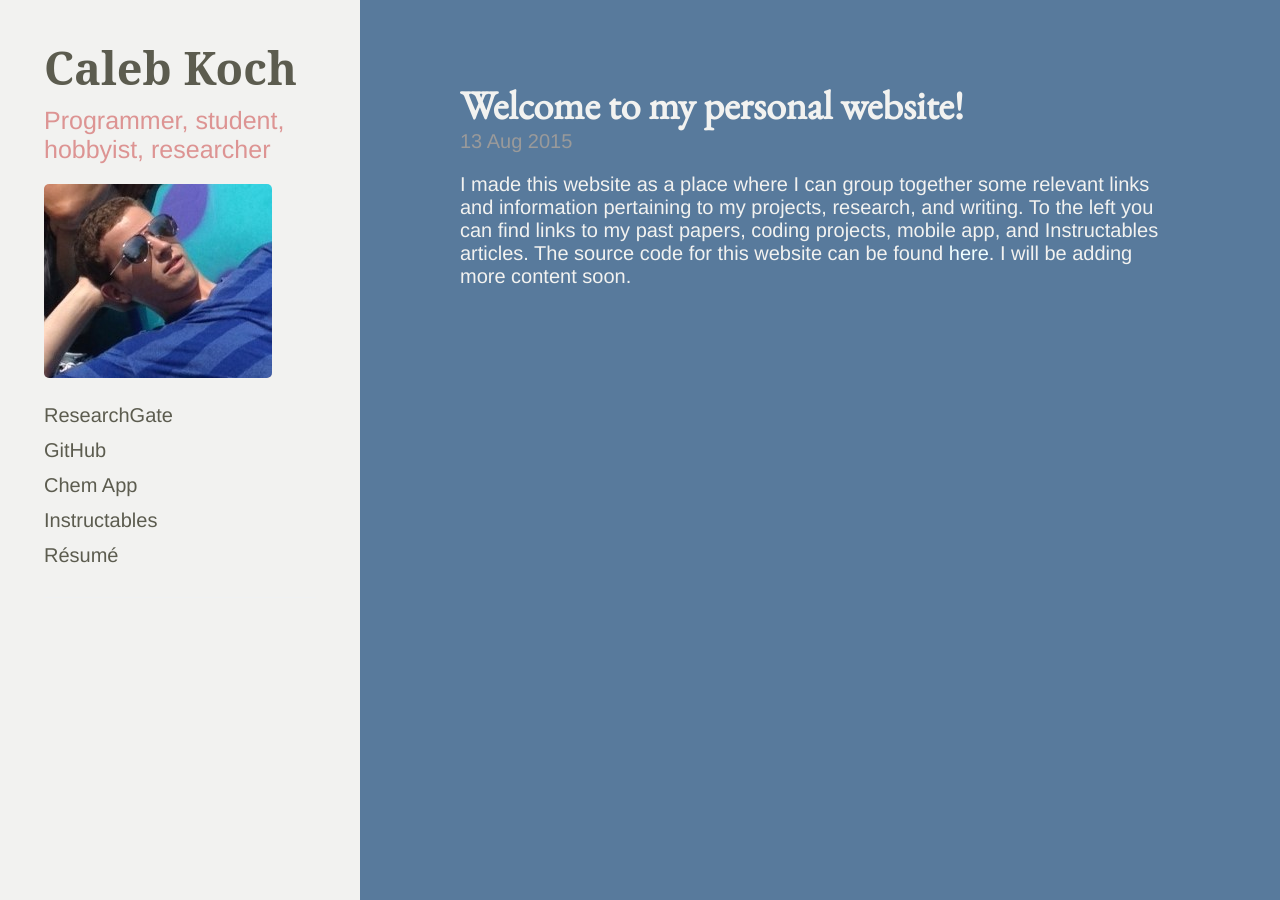
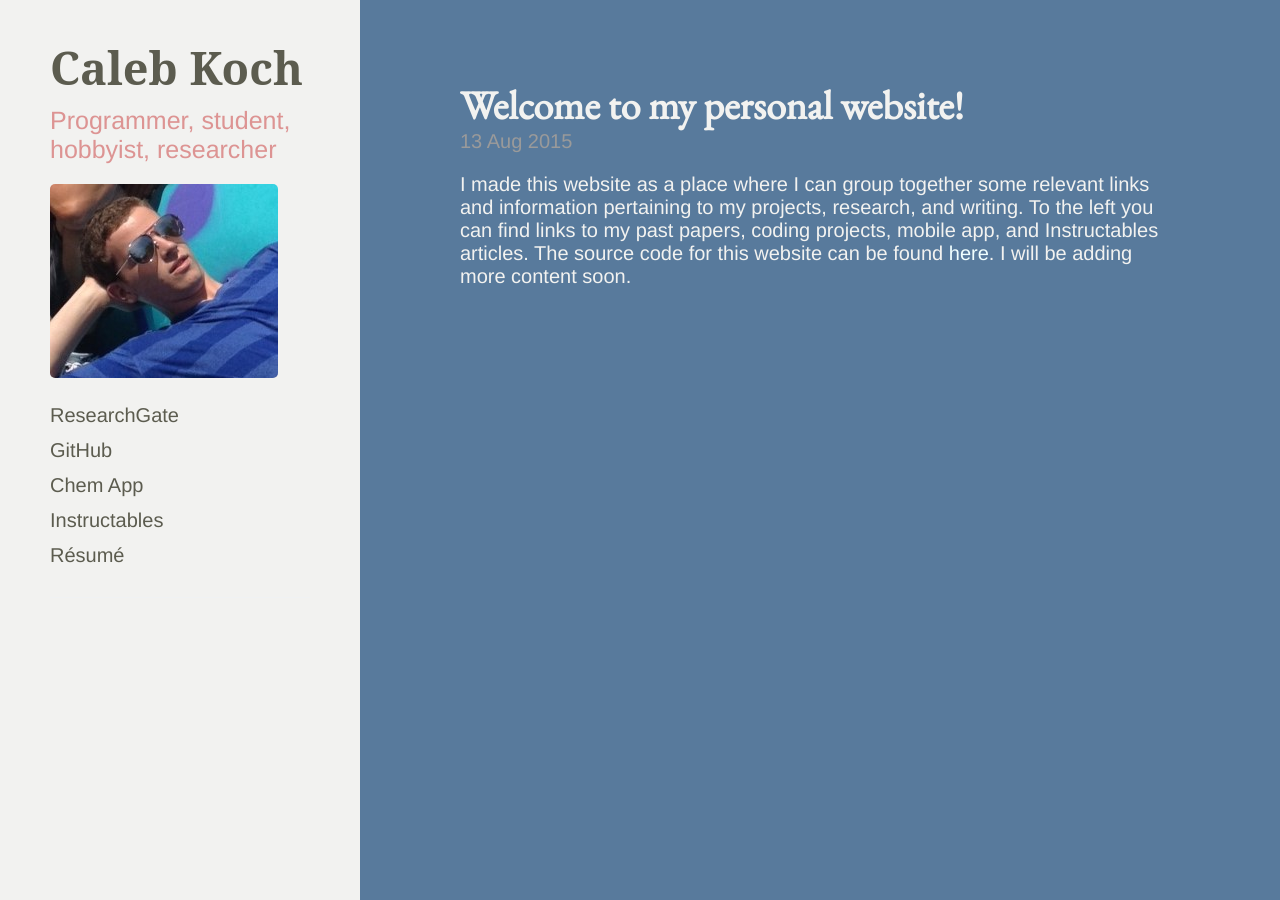
Before and after one commit to cakoch10/cakoch10.github.io, a Jekyll site: the page built from index.html, in a window 1280 px wide. Built offline with Jekyll 4.4.1, drawn with Linux system fonts in a browser that asks for light colours; Markdown is read by kramdown in place of the engine named in the settings; the list of posts is cut into pages by our own code.

Commit message:
Update blackdoc.css

```diff
--- a/public/css/blackdoc.css
+++ b/public/css/blackdoc.css
@@ -165,7 +165,7 @@ tbody tr:nth-child(odd) th {
 
 .sidebar {
   text-align: center;
-  padding: 2rem 1.2rem;
+  padding: 2rem 1.5rem;
   color: rgba(200, 54, 54,.5);
   background-color: #f2f2f0;
   overflow: auto;
```
